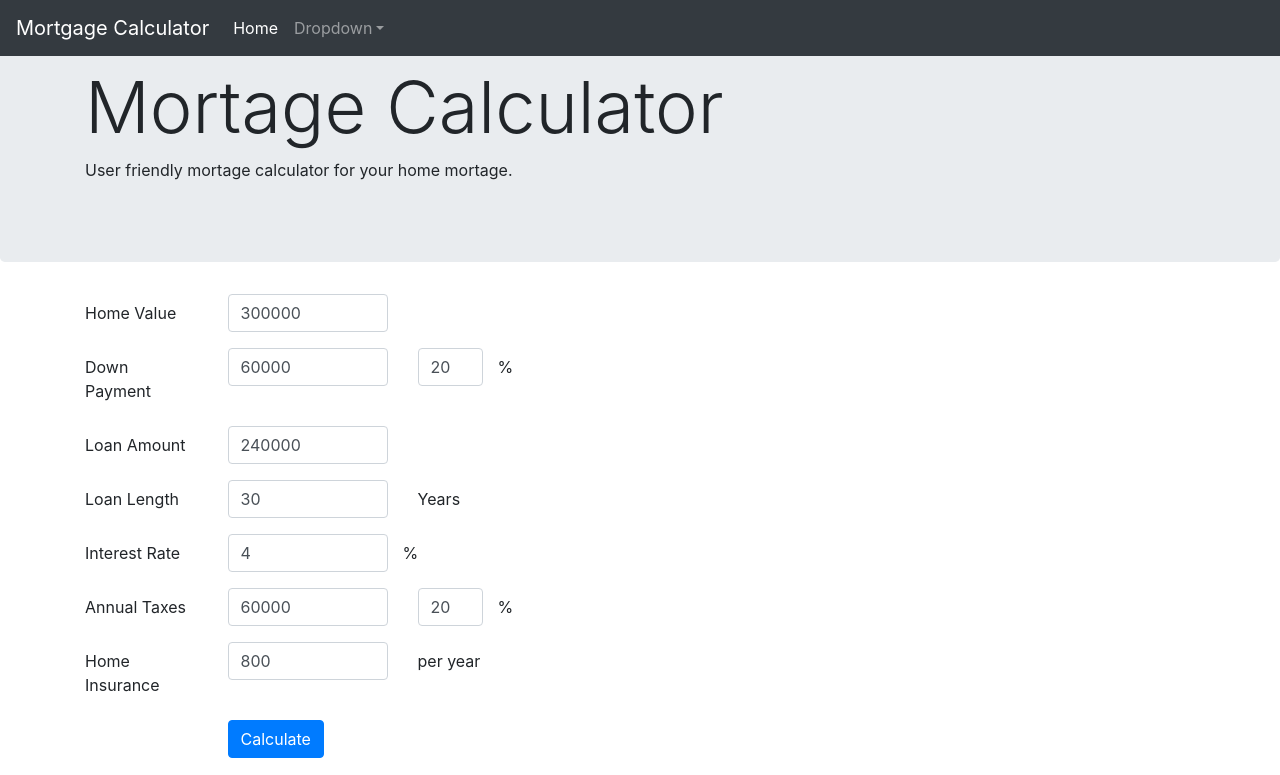
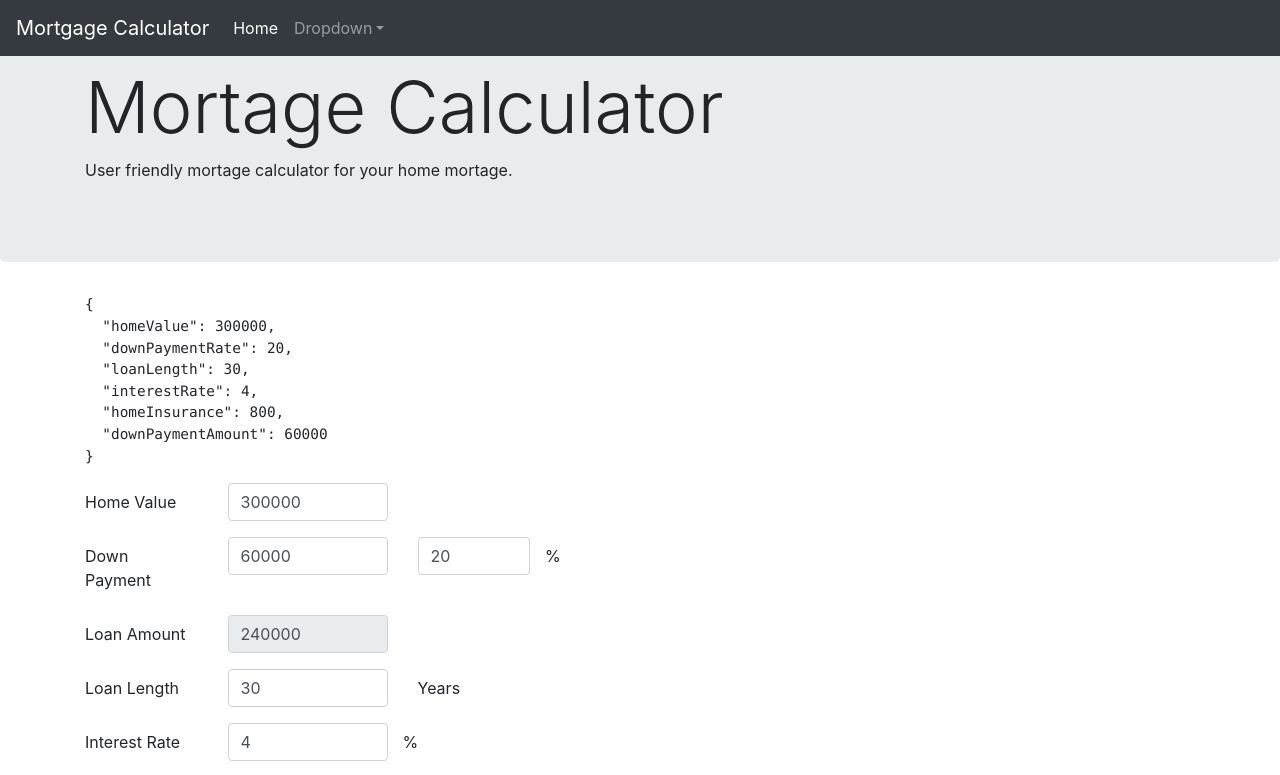
Before and after one commit to rattanakchea/mortgage-calc, an Angular app: page / in a window 1280 px wide. Shown: the top 775 px of the page. Built offline with nearby package versions, Linux system fonts and the light colour scheme.

Commit message:
update mortgage obj

```diff
--- a/src/app/mortgage-form/mortgage-form.component.html
+++ b/src/app/mortgage-form/mortgage-form.component.html
@@ -1,16 +1,17 @@
+<pre>{{mortgage | json}}</pre>
 <form>
   <div class="form-group row">
     <label for="homeValue" class="col-sm-3 col-form-label">Home Value</label>
     <div class="col-sm-4">
-      <input type="text" class="form-control" name="homeValue" [(ngModel)]="mortgage.homeValue">
+      <input type="number" class="form-control" name="homeValue" [(ngModel)]="mortgage.homeValue">
     </div>
   </div>
   <div class="form-group row">
     <label for="downPayment" class="col-sm-3 col-form-label">Down Payment</label>
     <div class="col-sm-4">
-      <input type="text" class="form-control" name="downPaymentAmount" [(ngModel)]="mortgage.downPaymentAmount">
+      <input type="number" class="form-control" name="downPaymentAmount" [(ngModel)]="mortgage.downPaymentAmount">
     </div>
-    <div class="col-sm-2">
+    <div class="col-sm-3">
       <input type="number" class="form-control" name="downPaymentRate" [(ngModel)]="mortgage.downPaymentRate">
     </div>
     <label for="homeValue" class="col-form-label">%</label>
@@ -18,7 +19,7 @@
   <div class="form-group row">
     <label for="loanAmount" class="col-sm-3 col-form-label">Loan Amount</label>
     <div class="col-sm-4">
-      <input type="text" class="form-control" name="loanAmount" [(ngModel)]="mortgage.loanAmount">
+      <input type="number" disabled class="form-control" name="loanAmount" [ngModel]="getLoanAmount()">
     </div>
   </div>
   <div class="form-group row">
@@ -39,10 +40,10 @@
   <div class="form-group row">
     <label for="downPayment" class="col-sm-3 col-form-label">Annual Taxes</label>
     <div class="col-sm-4">
-      <input type="text" class="form-control" name="downPaymentAmount" [(ngModel)]="mortgage.downPaymentAmount">
+      <input type="text" class="form-control" name="annualTax" [(ngModel)]="optionals.annualTax">
     </div>
-    <div class="col-sm-2">
-      <input type="number" class="form-control" name="downPaymentRate" [(ngModel)]="mortgage.downPaymentRate">
+    <div class="col-sm-3">
+      <input type="number" class="form-control" name="annualTaxInterest" [(ngModel)]="optionals.annualTaxInterest">
     </div>
     <label for="homeValue" class="col-form-label">%</label>
   </div>
--- a/src/app/mortgage-form/mortgage-form.component.ts
+++ b/src/app/mortgage-form/mortgage-form.component.ts
@@ -10,27 +10,47 @@ export class MortgageFormComponent implements OnInit {
 
   mortgage: {
     homeValue: number,
-    downPaymentAmount: number,
-    downPaymentRate?: number,
-    loanAmount?: number,
+    downPaymentRate: number,
     loanLength: number,
     interestRate: number,
+    homeInsurance: number,
+    downPaymentAmount?: number
+  };
+
+  optionals: {
+    annualTaxInterest: number,
     annualTax?: number,
-    homeInsurance: number
-  };
+    loanAmount?: number
+  }
+
   constructor() {
     // default value
     this.mortgage = {
       homeValue: 300000,
-      downPaymentAmount: 60000,
+      downPaymentRate: 20,
       loanLength: 30,
       interestRate: 4,
       homeInsurance: 800
     };
     let m = this.mortgage;
-    m.downPaymentRate = 20; //@Todo do calc
-    m.loanAmount = m.homeValue - m.downPaymentAmount;
-    m.annualTax = m.homeValue * .01; //1% of homeValue
+
+    this.optionals = {
+      annualTaxInterest: .01   //1% of homeValue
+
+    };
+   this.initCalc();
+  }
+
+  initCalc() {
+    this.mortgage.downPaymentAmount = this.mortgage.homeValue * this.mortgage.downPaymentRate / 100;
+
+    this.optionals.annualTax = this.mortgage.homeValue * this.optionals.annualTaxInterest;
+  }
+
+  getLoanAmount() {
+    //console.log('getloan')
+    this.optionals.loanAmount = this.mortgage.homeValue - this.mortgage.downPaymentAmount;
+    return this.optionals.loanAmount;
   }
 
   ngOnInit() {
```
